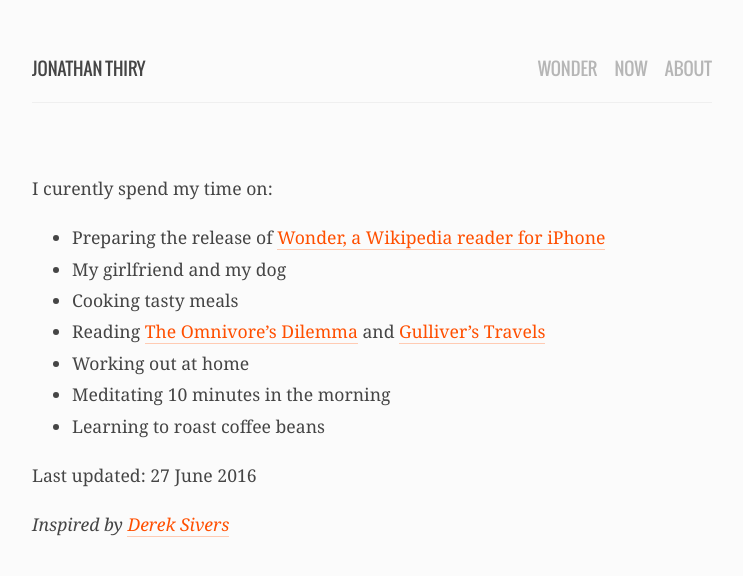
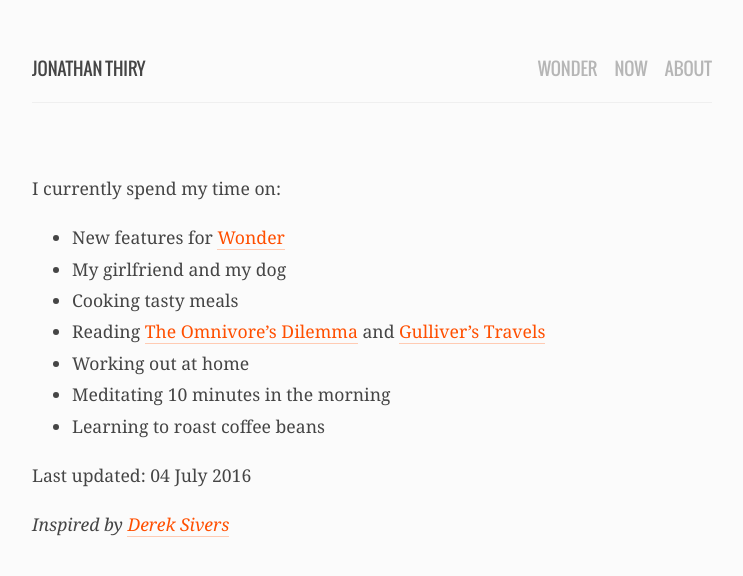
Before and after one commit to jonathanthiry/jonathanthiry.github.com, a Jekyll site: the page built from now.md, in a window 1280 px wide. Shown: the top 576 px of the page, without its empty margins (268-1011 px from the left). Built offline with Jekyll 4.4.1, drawn with Linux system fonts in a browser that asks for light colours.

Commit message:
Update now page

```diff
--- a/now.md
+++ b/now.md
@@ -1,12 +1,12 @@
 ---
 layout: page
 permalink: /now
-date: 2016-06-27
+date: 2016-07-04
 ---
 
-I curently spend my time on:
+I currently spend my time on:
 
-- Preparing the release of [Wonder, a Wikipedia reader for iPhone](/wonder)
+- New features for [Wonder](/wonder)
 - My girlfriend and my dog
 - Cooking tasty meals
 - Reading [The Omnivore's Dilemma](
```
